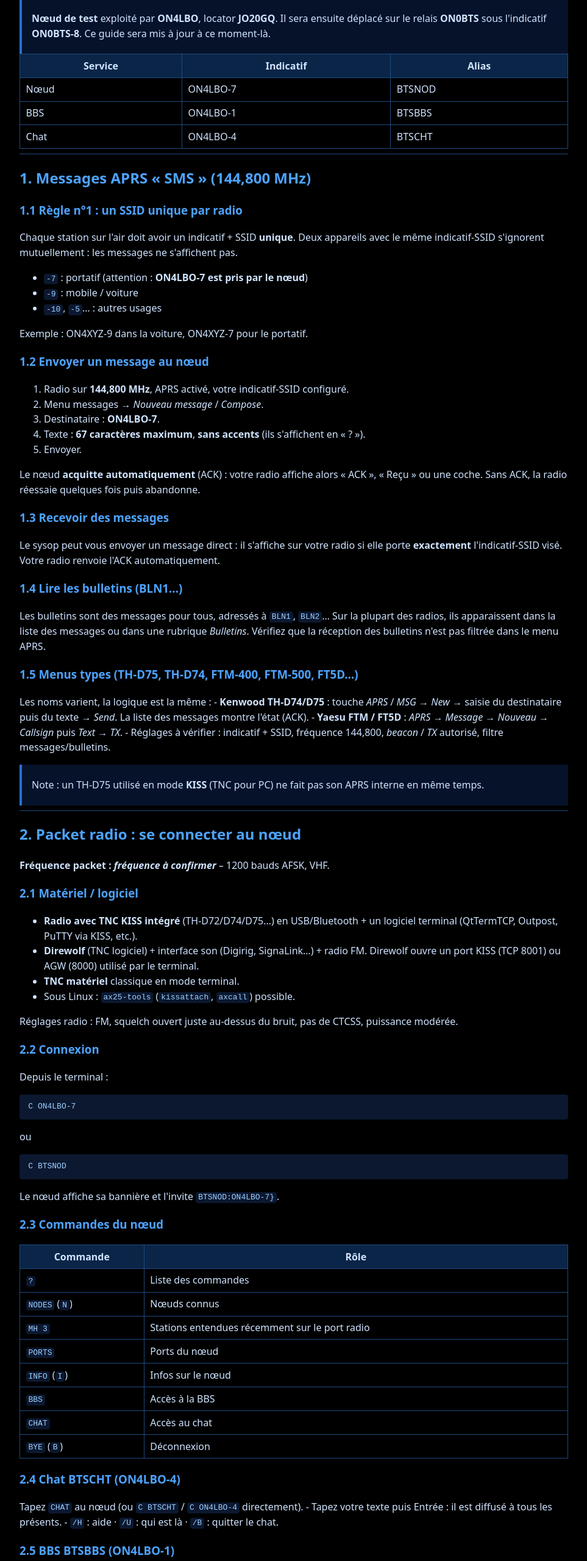
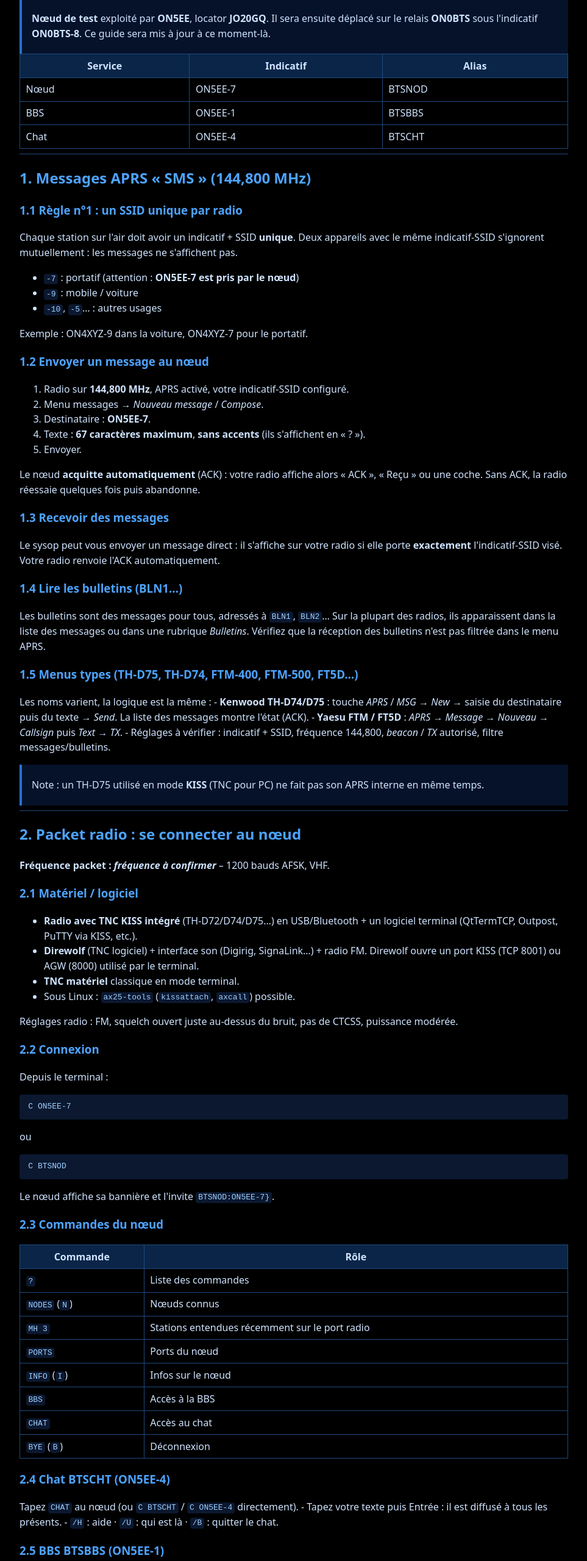
Before and after one commit to Krobru/btsnod-guide, a plain HTML site: page index.html in a window 1280 px wide. Shown: the part 160-2720 px from the top of the page at 61% size, without its empty margins (158-1121 px from the left). Drawn offline with Linux system fonts and the light colour scheme.

Commit message:
Indicatif ON4LBO -> ON5EE (noeud ON5EE-7, BBS ON5EE-1, chat ON5EE-4)

```diff
--- a/index.html
+++ b/index.html
@@ -1,10 +1,10 @@
-<!DOCTYPE html><html lang="fr-BE"><head><meta charset="utf-8"><meta name="viewport" content="width=device-width,initial-scale=1"><title>Mode d'emploi BTSNOD (ON4LBO-7)</title><style>body{background:#000;color:#cfe3ff;font-family:system-ui,sans-serif;max-width:900px;margin:auto;padding:1.5em;line-height:1.55}
+<!DOCTYPE html><html lang="fr-BE"><head><meta charset="utf-8"><meta name="viewport" content="width=device-width,initial-scale=1"><title>Mode d'emploi BTSNOD (ON5EE-7)</title><style>body{background:#000;color:#cfe3ff;font-family:system-ui,sans-serif;max-width:900px;margin:auto;padding:1.5em;line-height:1.55}
 h1,h2,h3{color:#4da3ff}a{color:#7fbfff}table{border-collapse:collapse;width:100%}th,td{border:1px solid #1e4a80;padding:.4em .6em}
 th{background:#0a2547}code,pre{background:#0b1830;color:#9fd0ff;border-radius:4px}pre{padding:.8em;overflow:auto}code{padding:.1em .3em}
-blockquote{border-left:4px solid #2a6fd1;margin:0;padding:.3em 1em;background:#06122a}hr{border:0;border-top:1px solid #1e4a80}</style></head><body><h1>Mode d'emploi – Nœud packet BTSNOD (ON4LBO-7)</h1>
+blockquote{border-left:4px solid #2a6fd1;margin:0;padding:.3em 1em;background:#06122a}hr{border:0;border-top:1px solid #1e4a80}</style></head><body><h1>Mode d'emploi – Nœud packet BTSNOD (ON5EE-7)</h1>
 <p>Guide pour les OM de la section UBA <strong>BTS</strong> : messages APRS « SMS » et packet radio via le nœud <strong>BTSNOD</strong>.</p>
 <blockquote>
-<p><strong>Nœud de test</strong> exploité par <strong>ON4LBO</strong>, locator <strong>JO20GQ</strong>.
+<p><strong>Nœud de test</strong> exploité par <strong>ON5EE</strong>, locator <strong>JO20GQ</strong>.
 Il sera ensuite déplacé sur le relais <strong>ON0BTS</strong> sous l'indicatif <strong>ON0BTS-8</strong>. Ce guide sera mis à jour à ce moment-là.</p>
 </blockquote>
 <table>
@@ -18,17 +18,17 @@ Il sera ensuite déplacé sur le relais <strong>ON0BTS</strong> sous l'indicatif
 <tbody>
 <tr>
 <td>Nœud</td>
-<td>ON4LBO-7</td>
+<td>ON5EE-7</td>
 <td>BTSNOD</td>
 </tr>
 <tr>
 <td>BBS</td>
-<td>ON4LBO-1</td>
+<td>ON5EE-1</td>
 <td>BTSBBS</td>
 </tr>
 <tr>
 <td>Chat</td>
-<td>ON4LBO-4</td>
+<td>ON5EE-4</td>
 <td>BTSCHT</td>
 </tr>
 </tbody>
@@ -38,7 +38,7 @@ Il sera ensuite déplacé sur le relais <strong>ON0BTS</strong> sous l'indicatif
 <h3>1.1 Règle n°1 : un SSID unique par radio</h3>
 <p>Chaque station sur l'air doit avoir un indicatif + SSID <strong>unique</strong>. Deux appareils avec le même indicatif-SSID s'ignorent mutuellement : les messages ne s'affichent pas.</p>
 <ul>
-<li><code>-7</code> : portatif (attention : <strong>ON4LBO-7 est pris par le nœud</strong>)</li>
+<li><code>-7</code> : portatif (attention : <strong>ON5EE-7 est pris par le nœud</strong>)</li>
 <li><code>-9</code> : mobile / voiture</li>
 <li><code>-10</code>, <code>-5</code>… : autres usages</li>
 </ul>
@@ -47,7 +47,7 @@ Il sera ensuite déplacé sur le relais <strong>ON0BTS</strong> sous l'indicatif
 <ol>
 <li>Radio sur <strong>144,800 MHz</strong>, APRS activé, votre indicatif-SSID configuré.</li>
 <li>Menu messages → <em>Nouveau message</em> / <em>Compose</em>.</li>
-<li>Destinataire : <strong>ON4LBO-7</strong>.</li>
+<li>Destinataire : <strong>ON5EE-7</strong>.</li>
 <li>Texte : <strong>67 caractères maximum</strong>, <strong>sans accents</strong> (ils s'affichent en « ? »).</li>
 <li>Envoyer.</li>
 </ol>
@@ -77,12 +77,12 @@ Il sera ensuite déplacé sur le relais <strong>ON0BTS</strong> sous l'indicatif
 <p>Réglages radio : FM, squelch ouvert juste au-dessus du bruit, pas de CTCSS, puissance modérée.</p>
 <h3>2.2 Connexion</h3>
 <p>Depuis le terminal :</p>
-<pre><code>C ON4LBO-7
+<pre><code>C ON5EE-7
 </code></pre>
 <p>ou</p>
 <pre><code>C BTSNOD
 </code></pre>
-<p>Le nœud affiche sa bannière et l'invite <code>BTSNOD:ON4LBO-7}</code>.</p>
+<p>Le nœud affiche sa bannière et l'invite <code>BTSNOD:ON5EE-7}</code>.</p>
 <h3>2.3 Commandes du nœud</h3>
 <table>
 <thead>
@@ -126,11 +126,11 @@ Il sera ensuite déplacé sur le relais <strong>ON0BTS</strong> sous l'indicatif
 </tr>
 </tbody>
 </table>
-<h3>2.4 Chat BTSCHT (ON4LBO-4)</h3>
-<p>Tapez <code>CHAT</code> au nœud (ou <code>C BTSCHT</code> / <code>C ON4LBO-4</code> directement).
+<h3>2.4 Chat BTSCHT (ON5EE-4)</h3>
+<p>Tapez <code>CHAT</code> au nœud (ou <code>C BTSCHT</code> / <code>C ON5EE-4</code> directement).
 - Tapez votre texte puis Entrée : il est diffusé à tous les présents.
 - <code>/H</code> : aide · <code>/U</code> : qui est là · <code>/B</code> : quitter le chat.</p>
-<h3>2.5 BBS BTSBBS (ON4LBO-1)</h3>
+<h3>2.5 BBS BTSBBS (ON5EE-1)</h3>
 <p>Tapez <code>BBS</code> (ou <code>C BTSBBS</code>). Première connexion : la BBS vous demande votre nom et éventuellement votre QTH.
 | Commande | Rôle |
 |---|---|
@@ -150,6 +150,6 @@ Il sera ensuite déplacé sur le relais <strong>ON0BTS</strong> sous l'indicatif
 <ul>
 <li>Messages courts, pas d'accents, identifiez-vous.</li>
 <li>Pas de répétitions inutiles sur 144,800 (fréquence partagée).</li>
-<li>Problème ou suggestion : contactez <strong>ON4LBO</strong> sur l'air ou via la section BTS.</li>
+<li>Problème ou suggestion : contactez <strong>ON5EE</strong> sur l'air ou via la section BTS.</li>
 </ul>
-<p>73 – ON4LBO, section UBA BTS</p></body></html>
+<p>73 – ON5EE, section UBA BTS</p></body></html>
```
Also changed, not shown: 1 other file.
